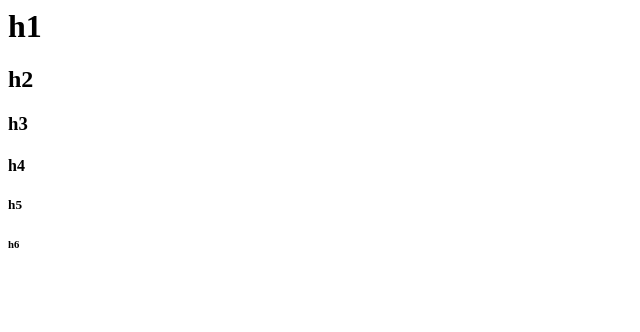
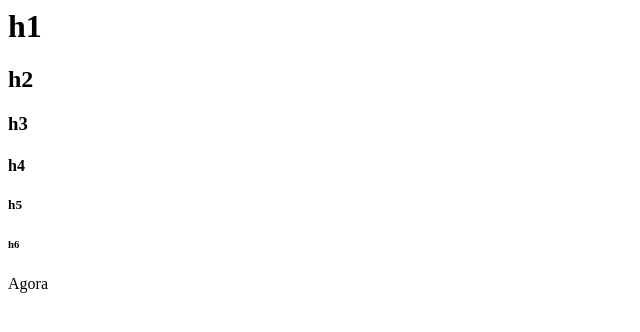
Before and after one commit to vanessatomz/git_e_gitHub, a plain HTML site: page index.html in a window 1280 px wide. Shown: the full height of the page, 0-640 px from the left. Drawn offline with Linux system fonts and the light colour scheme.

Commit message:
Enviando de outra pasta

```diff
--- a/index.html
+++ b/index.html
@@ -9,6 +9,7 @@
 		<h4> h4 </h4>
 		<h5> h5 </h5>
 		<h6> h6 </h6>
+		<p> Agora </p>
 	</body>
 
 </html>
```
